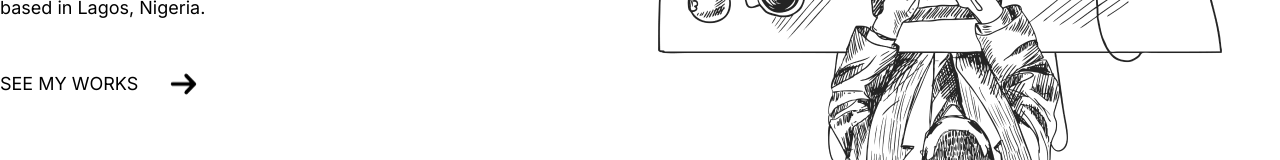
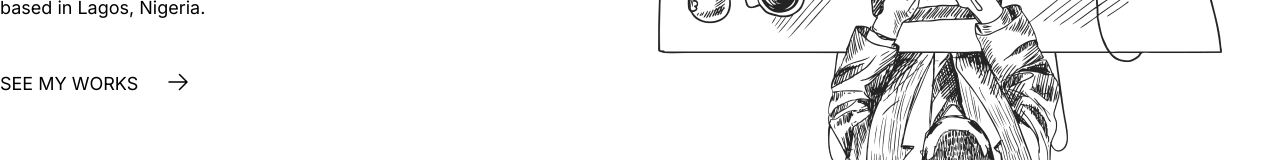
Before and after one commit to monyasau/abefe, a React (Vite) app: page / in a window 1280 px wide. Shown: the part 487-647 px from the top of the page. Built offline with nearby package versions, Linux system fonts and the light colour scheme.

Commit message:
update: dropping uses of icon images

```diff
--- a/package.json
+++ b/package.json
@@ -11,6 +11,7 @@
     "preview": "vite preview"
   },
   "dependencies": {
+    "bootstrap-icons": "^1.11.2",
     "react": "^18.2.0",
     "react-dom": "^18.2.0"
   },
--- a/src/components/HeroSection.jsx
+++ b/src/components/HeroSection.jsx
@@ -1,5 +1,4 @@
 import HeroImage from "../assets/images/hero-photo.png";
-import arrowIcon from "../assets/images/black-arrow.png";
 
 export default function HeroSection() {
     return (
@@ -13,7 +12,12 @@ export default function HeroSection() {
                 </p>
 
                 <div>
-                    <a href="#" className="font-medium hover:underline text-lg flex justify-center md:justify-normal">SEE MY WORKS <img className="mx-8 hidden md:block" src={arrowIcon} alt="" /></a>
+                    <a href="#" className="font-medium hover:underline text-lg flex justify-center md:justify-normal">SEE MY WORKS
+                    <svg xmlns="http://www.w3.org/2000/svg" viewBox="0 0 24 24" fill="currentColor" className="w-20 h-6">
+  <path fillRule="evenodd" d="M12.97 3.97a.75.75 0 0 1 1.06 0l7.5 7.5a.75.75 0 0 1 0 1.06l-7.5 7.5a.75.75 0 1 1-1.06-1.06l6.22-6.22H3a.75.75 0 0 1 0-1.5h16.19l-6.22-6.22a.75.75 0 0 1 0-1.06Z" clipRule="evenodd" />
+</svg>
+
+                    </a>
                 </div>
             </div>
 
```
Also changed, not shown: 2 other files (tests, documents, lock files or other folders).
